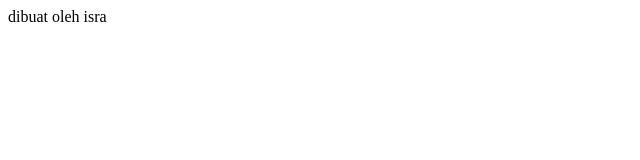
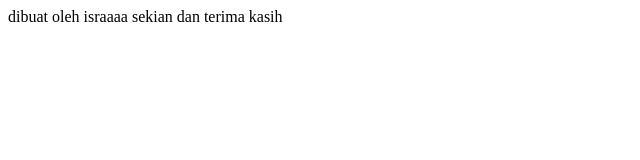
Before and after one commit to nurisra23/tugas, a plain HTML site: page index.html in a window 1280 px wide. Shown: the whole page, without its empty margins (0-640 px from the left). Drawn offline with Linux system fonts and the light colour scheme.

Commit message:
Update index.html

```diff
--- a/index.html
+++ b/index.html
@@ -1,11 +1,11 @@
-<!DOCTYPE html>
-<html lang="en">
+
 <head>
     <meta charset="UTF-8">
     <meta name="viewport" content="width=, initial-scale=1.0">
     <title>tugas 1 diubah menjadi tugas selesai</title>
 </head>
 <body>
-    dibuat oleh isra
+    dibuat oleh israaaa
 </body>
+sekian dan terima kasih
 </html>
```
